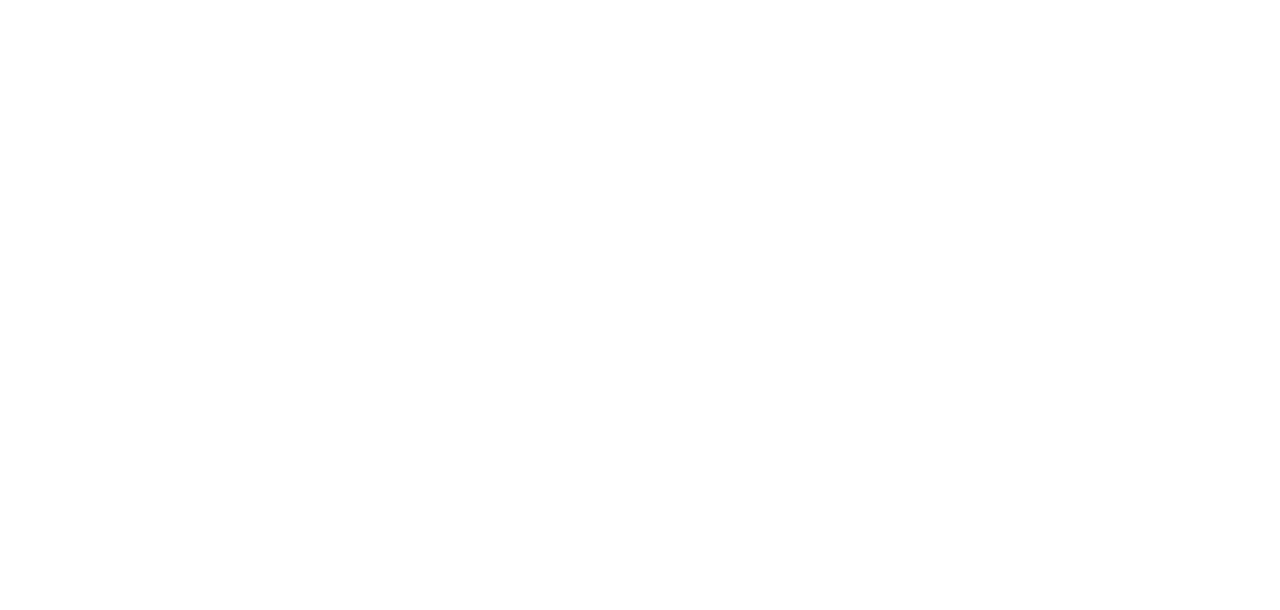
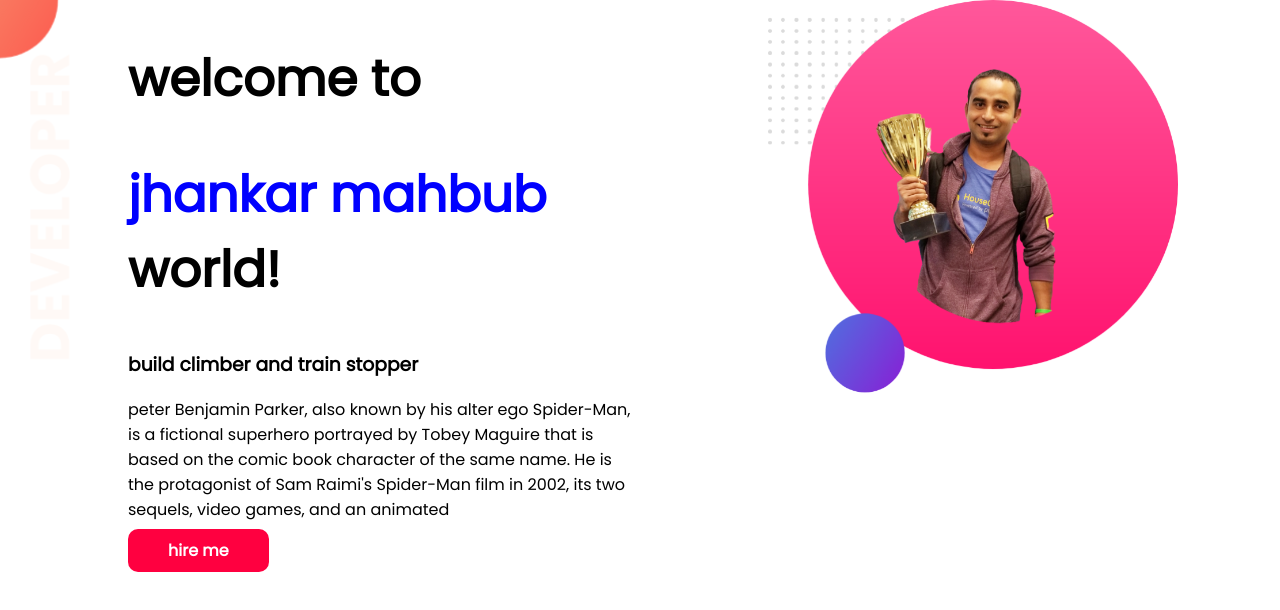
Before and after one commit to OnirbanMohii/developer-porfolio, a plain HTML site: page index.html in a window 1280 px wide. Drawn offline with Linux system fonts and the light colour scheme.

Commit message:
top banner added

```diff
--- a/index.html
+++ b/index.html
@@ -1,13 +1,32 @@
 <!DOCTYPE html>
 <html lang="en">
+
 <head>
     <meta charset="UTF-8">
     <meta http-equiv="X-UA-Compatible" content="IE=edge">
     <meta name="viewport" content="width=device-width, initial-scale=1.0">
     <title> hejera portfolio</title>
+    <link rel="preconnect" href="https://fonts.googleapis.com">
+    <link rel="preconnect" href="https://fonts.gstatic.com" crossorigin>
+    <link href="https://fonts.googleapis.com/css2?family=Poppins&display=swap" rel="stylesheet">
     <link rel="stylesheet" href="style.css">
 </head>
+
 <body>
+    <section class="top-banner">
+        <div class="haif-width">
+            <h1>welcome to</h1>
+            <h1><span class="orange-color"> jhankar mahbub</span> world!</h1>
+            <h3>build climber and train stopper</h3>
+            <p>peter Benjamin Parker, also known by his alter ego Spider-Man, is a fictional superhero portrayed by
+                Tobey Maguire that is based on the comic book character of the same name. He is the protagonist of Sam
+                Raimi's Spider-Man film in 2002, its two sequels, video games, and an animated</p>
+            <a class="link-button" target="_blank" href="https://github.com/ProgrammingHero1"> hire me</a>
+        </div>
+        <div class="haif-width">
+            <img src="images/jhankar mahbub with.png" alt="">
+        </div>
+    </section>
+</body>
 
-</body>
 </html>
--- a/style.css
+++ b/style.css
@@ -0,0 +1,40 @@
+body {
+    font-family: 'Poppins', sans-serif;
+    margin: 0;
+}
+
+h1 {
+    font-size: 50px;
+}
+
+.orange-color {
+    color: blue;
+}
+
+section {
+    display: flex;
+}
+
+.haif-width {
+    width: 50%;
+    padding-left: 10%;
+
+}
+
+.haif-width img {
+    width: 80%;
+}
+
+.link-button {
+    text-decoration: none;
+    background-color: rgb(255, 0, 64);
+    color: white;
+    font-weight: 700;
+    padding: 10px 40px;
+    border-radius: 10px;
+}
+
+.top-banner {
+    background-image: url(images/top-banner.png);
+    background-repeat: no-repeat;
+}
```
Also changed, not shown: Untitled-1.html (added, +12 -0 lines), images/jhankar mahbub with.png (added), images/top-banner.png (added).
